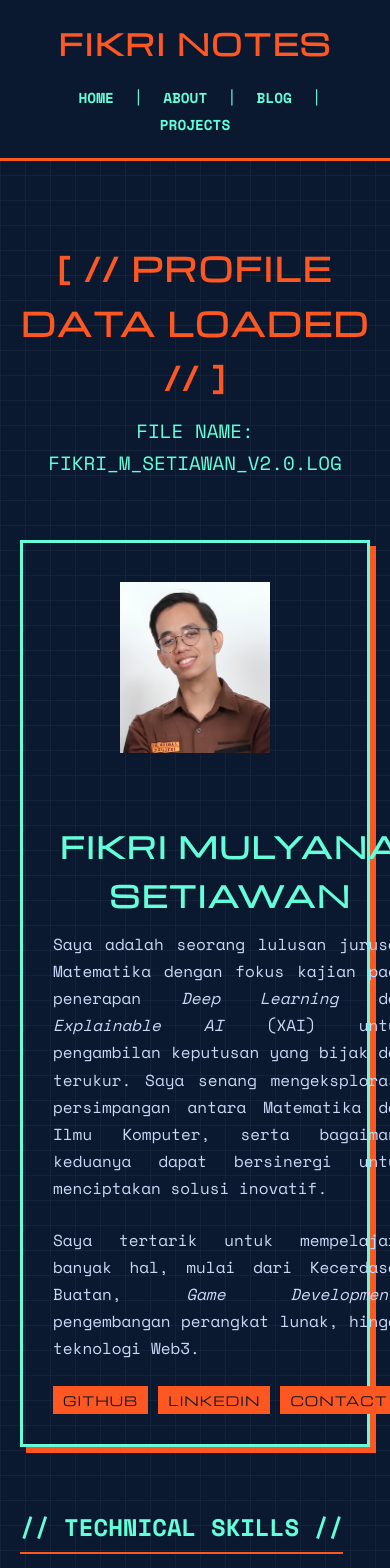
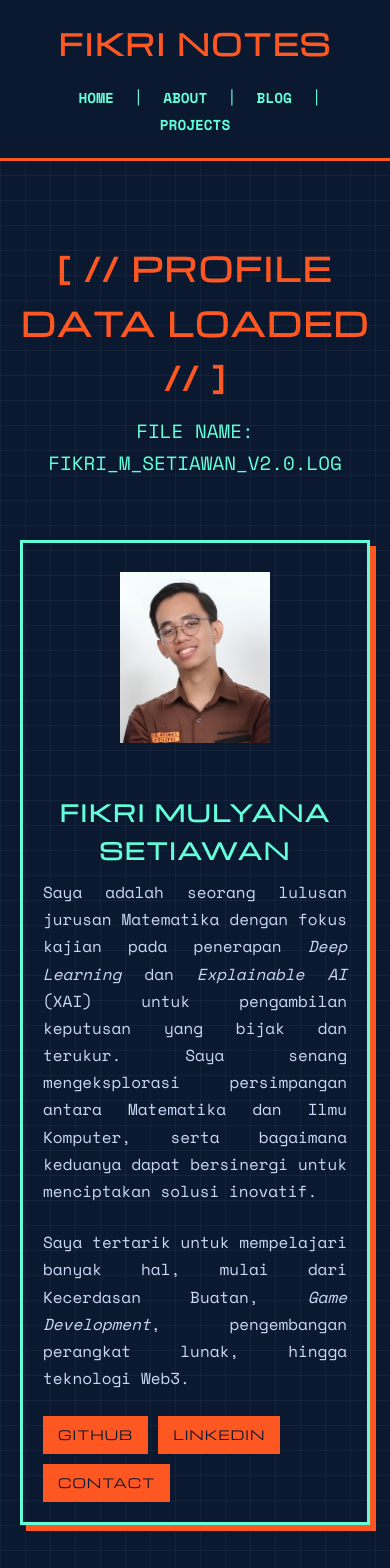
Before and after one commit to fikrinotes/personal-website, a Next.js app: page /about in a window 390 px wide. Shown: the top 1568 px of the page. Built offline with nearby package versions, Linux system fonts and the light colour scheme.

Commit message:
Update: memperbaiki halaman about supaya lebih responsive

```diff
--- a/src/app/about/about.css
+++ b/src/app/about/about.css
@@ -133,6 +133,7 @@ nav a {
     padding: 30px;
     box-shadow: 6px 6px 0px var(--accent-color);
     align-items: flex-start;
+    overflow: hidden; /* Cegah konten keluar dari border */
 }
 
 .profile-photo {
@@ -149,26 +150,36 @@ nav a {
 
 .profile-details {
     flex-grow: 1;
+    overflow-wrap: break-word;
+    word-wrap: break-word;
+    word-break: break-word;
+    min-width: 0; /* Penting untuk flex items agar bisa shrink */
 }
 
 .profile-details h2 {
     font-size: 1.8em;
     color: var(--text-color);
     margin-bottom: 10px;
+    overflow-wrap: break-word;
+    word-wrap: break-word;
 }
 
 .social-links {
     margin-top: 20px;
+    display: flex;
+    flex-wrap: wrap;
+    gap: 10px;
 }
 
 .social-links a {
     font-family: var(--font-h);
     background-color: var(--accent-color);
     color: var(--dark-text);
-    padding: 5px 10px;
-    margin-right: 10px;
+    padding: 8px 15px;
     font-size: 0.8em;
     letter-spacing: 1px;
+    white-space: nowrap; /* Cegah teks tombol terpotong */
+    flex-shrink: 0; /* Cegah tombol mengecil */
 }
 
 /* --- Timeline History (Digunakan untuk Edukasi/Karir) --- */
@@ -276,8 +287,16 @@ footer p {
 
     /* About */
     .about-header h1 { font-size: 2em; }
-    .profile-info { flex-direction: column; text-align: center; }
+    .profile-info {
+        flex-direction: column;
+        text-align: center;
+        gap: 20px;
+        padding: 20px; /* Kurangi padding pada mobile */
+    }
     .profile-photo { margin: 0 auto 20px; }
+    .profile-details h2 {
+        font-size: 1.4em; /* Kurangi ukuran font pada mobile */
+    }
     .history-entry { padding-left: 15px; }
     .history-entry::before { left: -10px; }
 }
```
